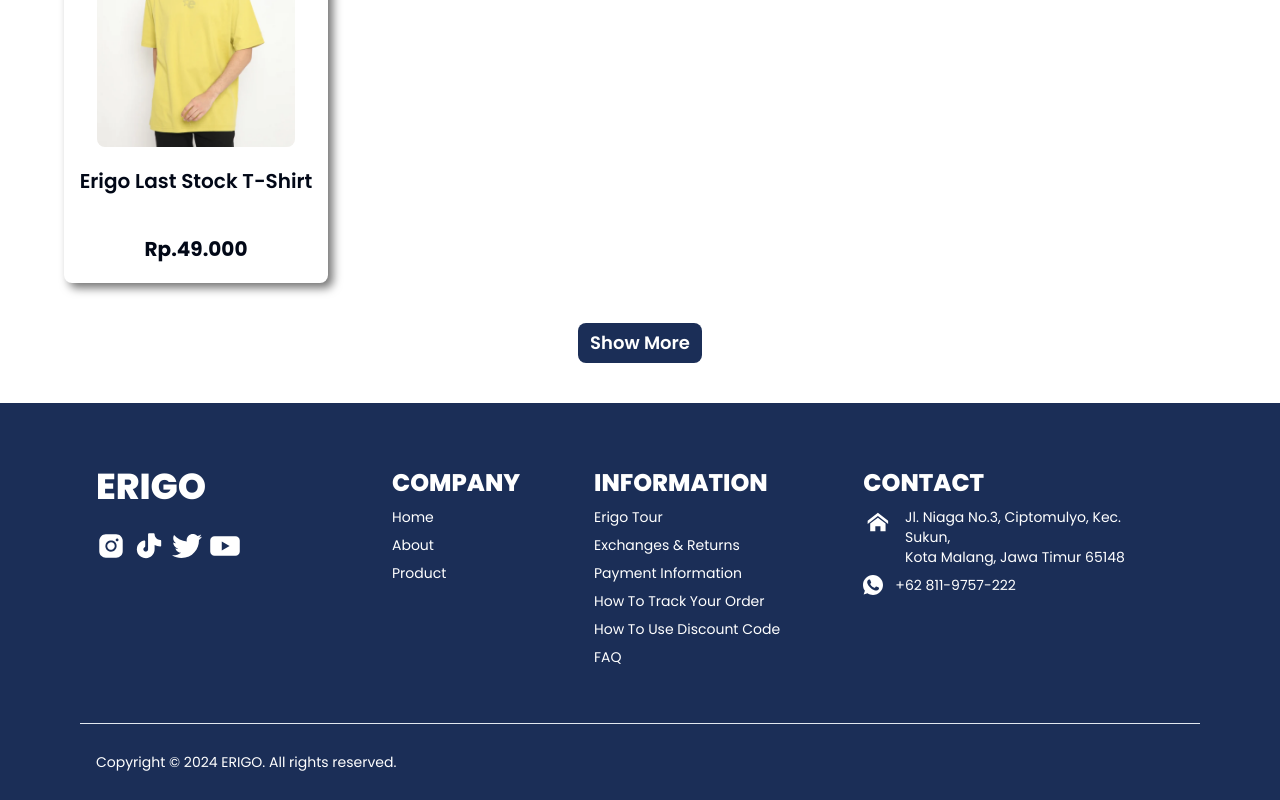
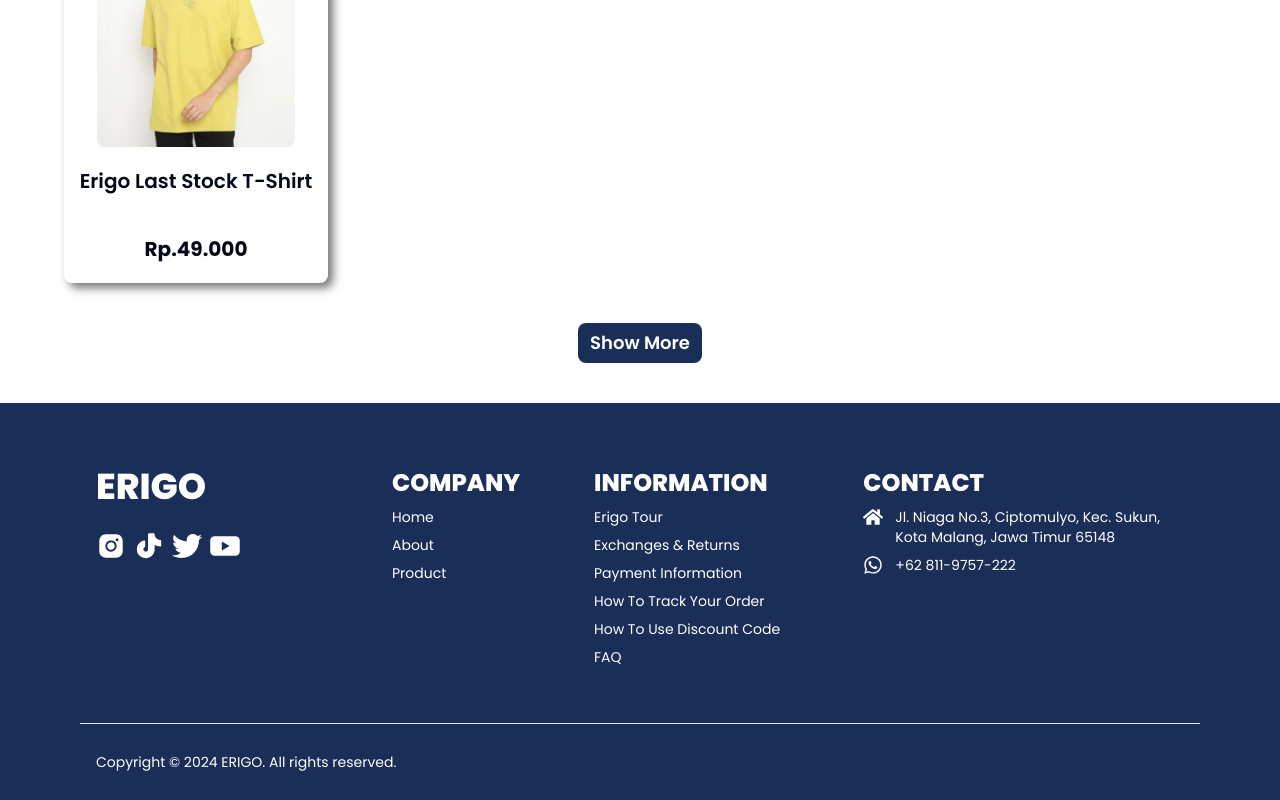
Before and after one commit to Stevandean/Erigo, a Next.js app in the folder frontend/: page / in a window 1280 px wide. Shown: the part 1906-2706 px from the top of the page. Built offline with nearby package versions, Linux system fonts and the light colour scheme; no server answers.

Commit message:
upd: change tag anchor to next link & delete unused custom Icon

```diff
--- a/frontend/src/components/Common/CustomIcons.tsx
+++ b/frontend/src/components/Common/CustomIcons.tsx
@@ -88,41 +88,3 @@
     </span>
   );
 };
-
-export const AddressIcon: FC = () => {
-  return (
-    <svg
-      width="30"
-      height="30"
-      viewBox="0 0 50 50"
-      fill="none"
-      xmlns="http://www.w3.org/2000/svg"
-    >
-      <title>Address</title>
-      <path
-        d="M42.1875 28.1859L25 14.8453L7.8125 28.1859V22.75L25 9.40625L42.1875 22.7469V28.1859ZM37.8906 27.7016V40.5937H29.2969V32H20.7031V40.5937H12.1094V27.7031L25 18.0359L37.8906 27.7016Z"
-        fill="white"
-      />
-    </svg>
-  );
-};
-
-export const ContactIcon: FC = () => {
-  return (
-    <svg
-      width="20"
-      height="20"
-      viewBox="0 0 50 50"
-      fill="none"
-      xmlns="http://www.w3.org/2000/svg"
-    >
-      <title>Contact</title>
-      <path
-        fillRule="evenodd"
-        clipRule="evenodd"
-        d="M39.5525 35.3027C38.95 37.0082 36.555 38.4192 34.645 38.8318C33.3375 39.1094 31.6325 39.329 25.8875 36.9482C19.435 34.2749 10.475 24.7524 10.475 18.4155C10.475 15.1896 12.335 11.4331 15.5875 11.4331C17.1525 11.4331 17.4975 11.4636 18.0125 12.699C18.615 14.1544 20.085 17.7403 20.26 18.1079C20.9825 19.6159 19.525 20.4986 18.4675 21.8115C18.13 22.2066 17.7475 22.6339 18.175 23.3691C18.6 24.0894 20.07 26.4851 22.23 28.4082C25.02 30.894 27.2825 31.6875 28.0925 32.0251C28.695 32.2752 29.415 32.217 29.855 31.7468C30.4125 31.1442 31.105 30.1442 31.81 29.1589C32.3075 28.4537 32.94 28.3656 33.6025 28.6157C34.05 28.7708 39.7375 31.4121 39.9775 31.8347C40.155 32.1423 40.155 33.5972 39.5525 35.3027ZM25.005 0H24.9925C11.21 0 0 11.2134 0 25C0 30.4667 1.76252 35.5383 4.76002 39.6521L1.64501 48.9417L11.2525 45.8716C15.205 48.4874 19.9225 50 25.005 50C38.7875 50 50 38.7866 50 25C50 11.2134 38.7875 0 25.005 0Z"
-        fill="white"
-      />
-    </svg>
-  );
-};
--- a/frontend/src/components/Mixins/Footer.tsx
+++ b/frontend/src/components/Mixins/Footer.tsx
@@ -1,4 +1,5 @@
 import { FC } from "react";
+import { FaHome, FaWhatsapp } from "react-icons/fa";
 import Link from "next/link";
 
 import {
@@ -6,10 +7,7 @@
   TiktokIcon,
   TwitterIcon,
   YoutubeIcon,
-  AddressIcon,
-  ContactIcon,
 } from "../Common/CustomIcons";
-import { url } from "inspector";
 
 const Footer: FC = () => {
   const year = new Date().getFullYear();
@@ -54,12 +52,12 @@
 
   const contactLink = [
     {
-      icon: <AddressIcon />,
+      icon: <FaHome className="text-xl" />,
       value: `Jl. Niaga No.3, Ciptomulyo, Kec. Sukun, <br />
       Kota Malang, Jawa Timur 65148`,
     },
     {
-      icon: <ContactIcon />,
+      icon: <FaWhatsapp className="text-xl" />,
       value: "+62 811-9757-222",
     },
   ];
@@ -69,10 +67,12 @@
       <div className="container mx-auto xl:px-20">
         <div className="flex flex-wrap text-left lg:text-left">
           <div className="w-full lg:w-3/12 lg:px-4">
-            <h4 className="text-3xl lg:text-4xl font-extrabold uppercase">erigo</h4>
+            <h4 className="text-3xl lg:text-4xl font-extrabold uppercase">
+              erigo
+            </h4>
             <div className="mt-6 lg:mb-0 mb-6 flex space-x-2">
               {socialLink?.map((f, i) => (
-                <a
+                <Link
                   href={f.url}
                   target="_blank"
                   className="text-white hover:text-navy active:text-gray-600 transition duration-100"
@@ -80,7 +80,7 @@
                   key={i}
                 >
                   {f.icon}
-                </a>
+                </Link>
               ))}
             </div>
           </div>
@@ -93,9 +93,9 @@
                 <ul className="list-unstyled">
                   {primaryLink?.map((f, i) => (
                     <li key={i}>
-                      <a className="block pb-2 text-sm" href={f.url}>
+                      <Link className="block pb-2 text-sm" href={f.url}>
                         {f.title}
-                      </a>
+                      </Link>
                     </li>
                   ))}
                 </ul>
@@ -107,9 +107,9 @@
                 <ul className="list-unstyled">
                   {secondaryLink?.map((f, i) => (
                     <li key={i}>
-                      <a className="block pb-2 text-sm" href={f.url}>
+                      <Link className="block pb-2 text-sm" href={f.url}>
                         {f.title}
-                      </a>
+                      </Link>
                     </li>
                   ))}
                 </ul>
```
